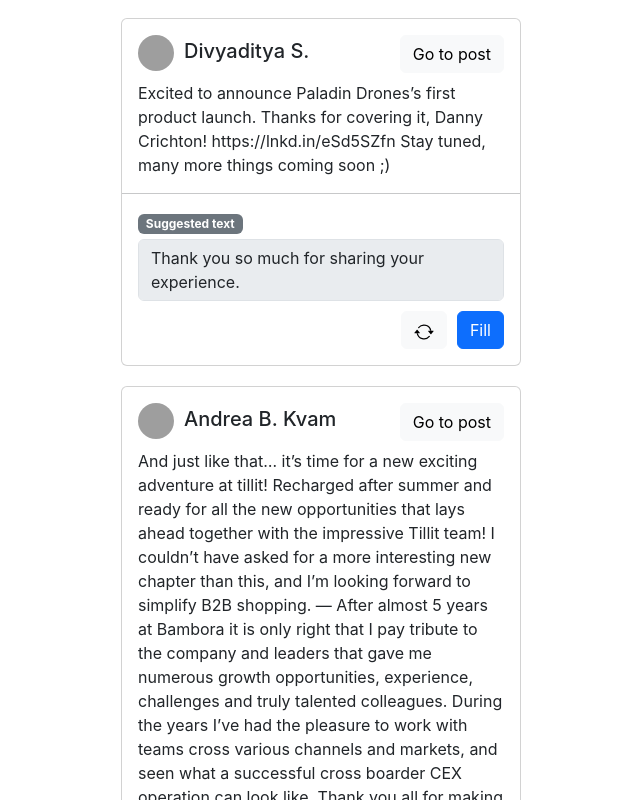
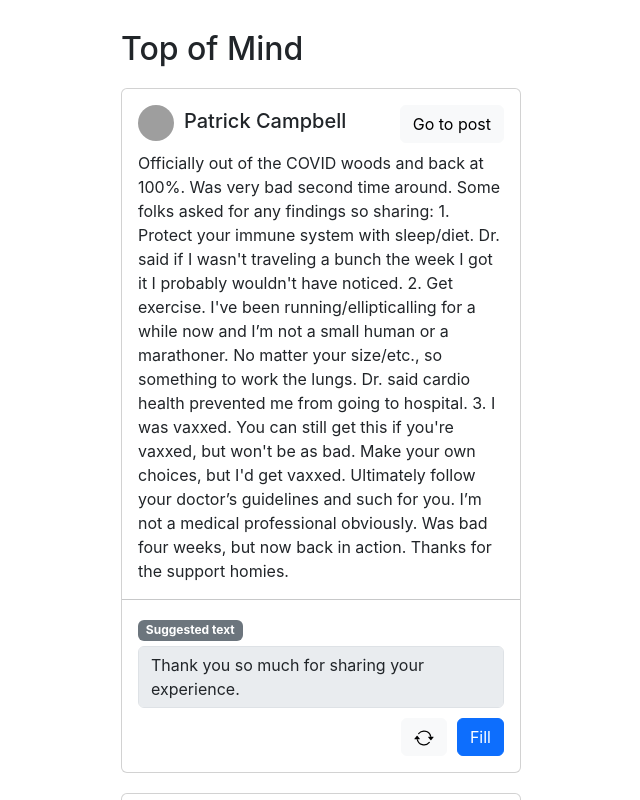
Before and after one commit to gracew/top-of-mind, a Next.js app: page / in a window 1280 px wide. Shown: the top 800 px of the page, without its empty margins (319-959 px from the left). Built offline with nearby package versions, Linux system fonts and the light colour scheme; grey boxes are pictures that could not be loaded.

Commit message:
minor styling changes

```diff
--- a/pages/index.tsx
+++ b/pages/index.tsx
@@ -1,10 +1,10 @@
 import type { NextPage } from 'next';
-import React from 'react';
+import React, { useEffect, useState } from 'react';
 import { Badge, Button, Card, Form, Image } from 'react-bootstrap';
 import { ArrowRepeat } from 'react-bootstrap-icons';
 import styles from '../styles/Home.module.css';
 
-const data = {
+const sampleData = {
   "ember71": {
     "name": "Patrick Campbell",
     "imageSrc": "https://media-exp1.licdn.com/dms/image/C4E03AQFhrcdTHKJbvg/profile-displayphoto-shrink_100_100/0/1522429087940?e=1634774400&v=beta&t=9f0-eWCJhVPb8EgJWoGiAiR7jdxndbMI5IqDscoACoc",
@@ -28,14 +28,19 @@
 };
 
 const Home: NextPage = () => {
-  /*const [data, setData] = useState({});
+  const [data, setData] = useState<Record<string, any>>({});
 
   useEffect(() => {
-    chrome.runtime.onMessage.addListener((msg) => setData(msg));
-  });*/
+    if (process.env.NODE_ENV === "development") {
+      setData(sampleData);
+    } else {
+      chrome.runtime.onMessage.addListener((msg) => setData(msg));
+    }
+  });
   return (
     <div className={styles.container}>
       <main className={styles.main}>
+        <h2>Top of Mind</h2>
         {Object.entries(data).map(([id, post]) => <Card className={styles.card} key={id}>
           <Card.Body>
             <Card.Title className={styles.cardTitle}>
--- a/styles/Home.module.css
+++ b/styles/Home.module.css
@@ -2,14 +2,12 @@
   height: 100vh;
   min-height: 100vh;
   display: flex;
-  flex-direction: column;
   justify-content: center;
-  align-items: center;
 }
 
 .main {
   width: 400px;
-  padding: 5rem 0;
+  padding: 30px 0;
 }
 
 .footer {
```
